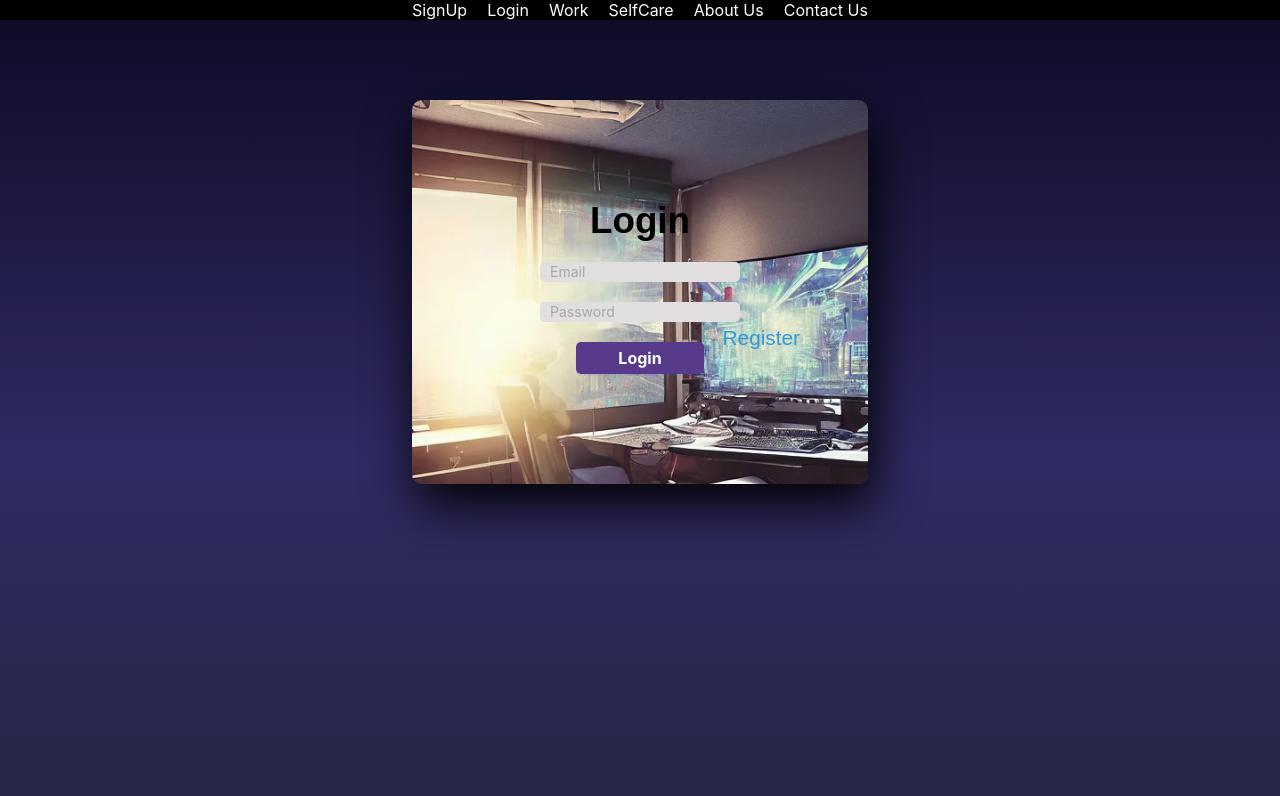
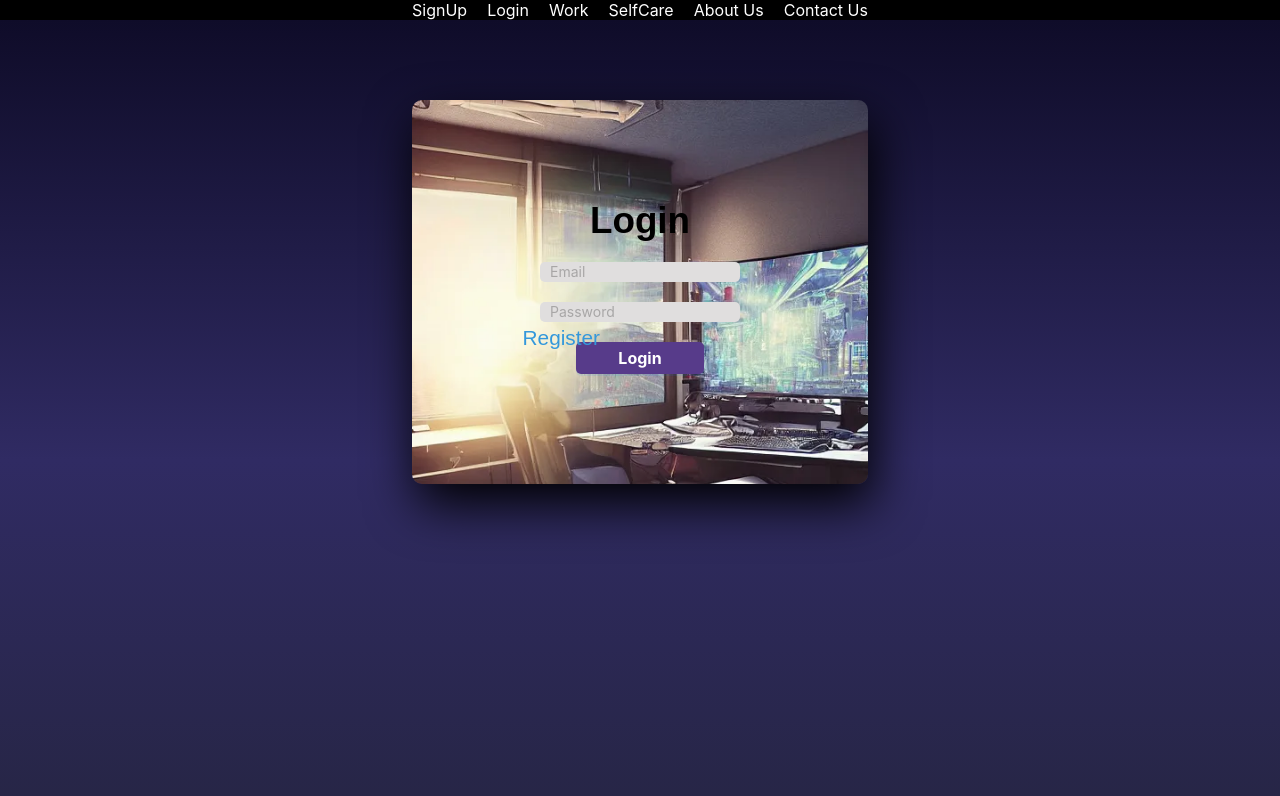
Before and after one commit to TimothyDanfield/Agenda-X-Productivity, a React (Create React App) app: page /login in a window 1280 px wide. Shown: the top 796 px of the page. Built offline with nearby package versions, Linux system fonts and the light colour scheme.

Commit message:
LoginStyle

```diff
--- a/src/components/User/loginpage.css
+++ b/src/components/User/loginpage.css
@@ -91,7 +91,7 @@ color: rgb(52,152,219);
 font-size: 1.3rem;
 position: absolute;
 bottom: 450px;
-right: 480px;
+right: 680px;
   }
 
 
```
